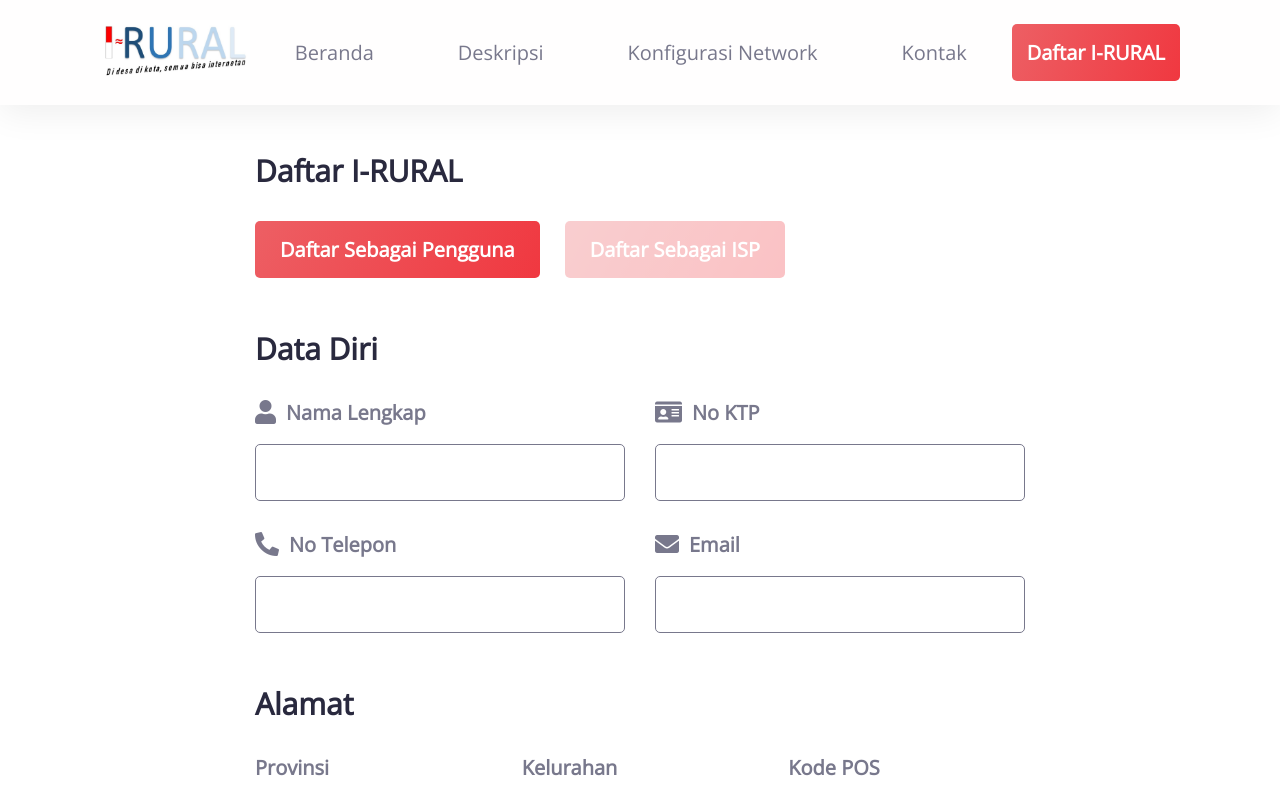
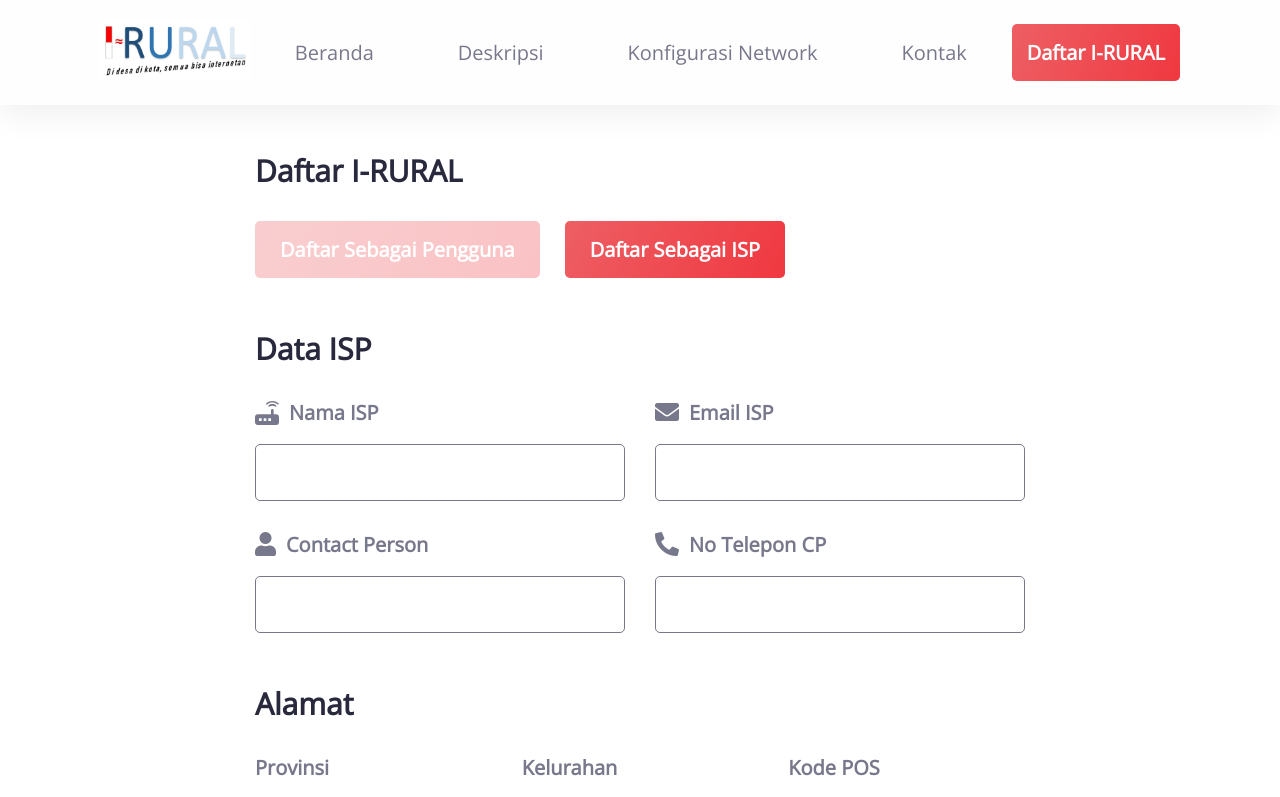
Before and after one commit to badawi1713/i-rural-landing-page, a React (Create React App) app: page /register in a window 1280 px wide. Shown: the top 797 px of the page. Built offline with nearby package versions, Linux system fonts and the light colour scheme.

Commit message:
fix register link

```diff
--- a/src/views/Components/NavBar/NavBar.js
+++ b/src/views/Components/NavBar/NavBar.js
@@ -77,7 +77,7 @@ const Navbar = ({ openNav, contactScroll }) => {
               to="registration"
               spy={true}
               smooth={true}
-              offset={-70}
+              offset={0}
               duration={30}
             >
               <Link to={{ pathname: "/register", userFormActive: true }}>
--- a/src/views/Pages/Register/Register.js
+++ b/src/views/Pages/Register/Register.js
@@ -10,7 +10,9 @@ import Contact from "../../Components/Contact/Contact";
 import Footer from "../../Components/Footer/Footer";
 
 const RegisterPage = (props) => {
-  const [showUserForm, setShowUserForm] = useState(true);
+  const [showUserForm, setShowUserForm] = useState(
+    props.location.userFormActive && true
+  );
 
   const provinceData = [
     {
```
